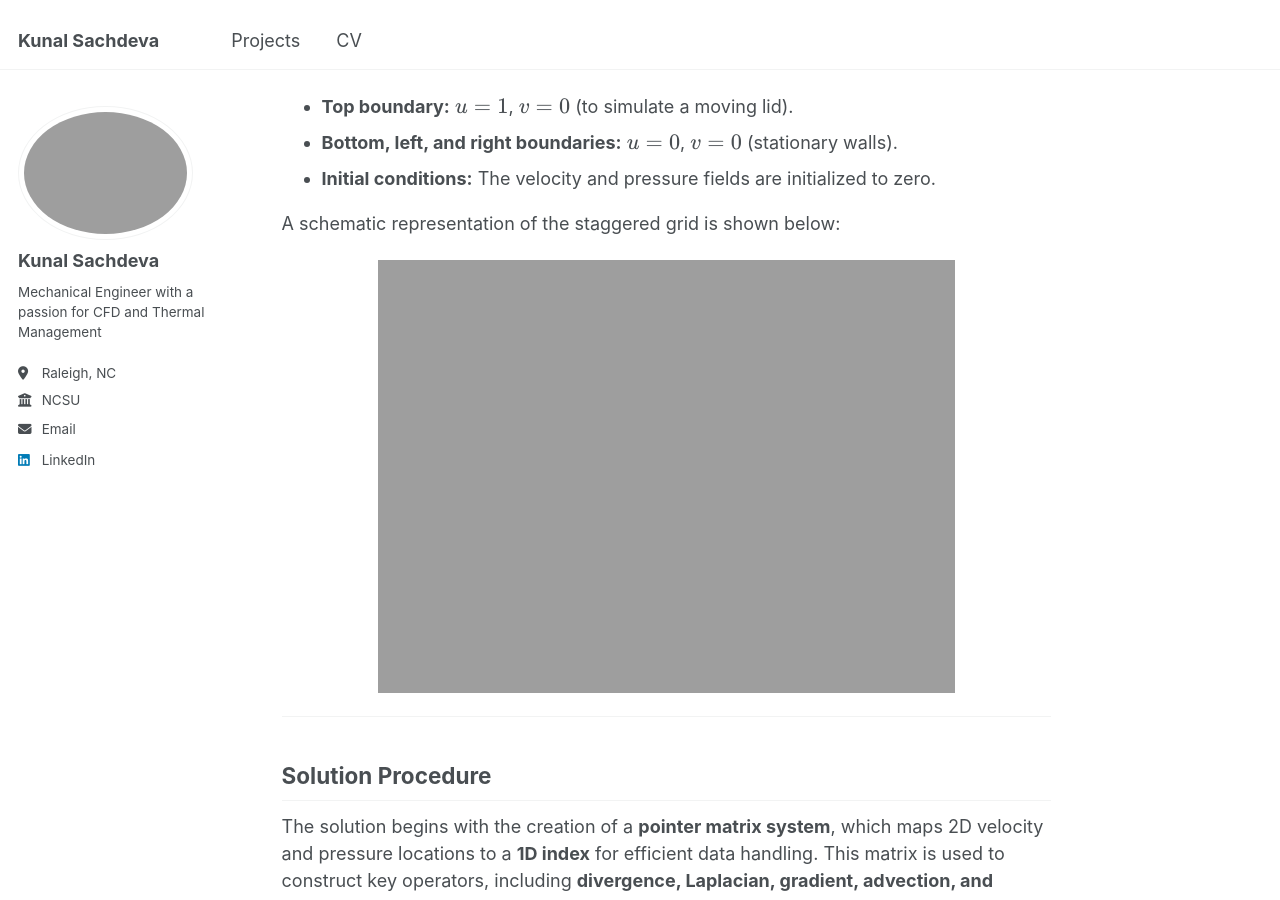
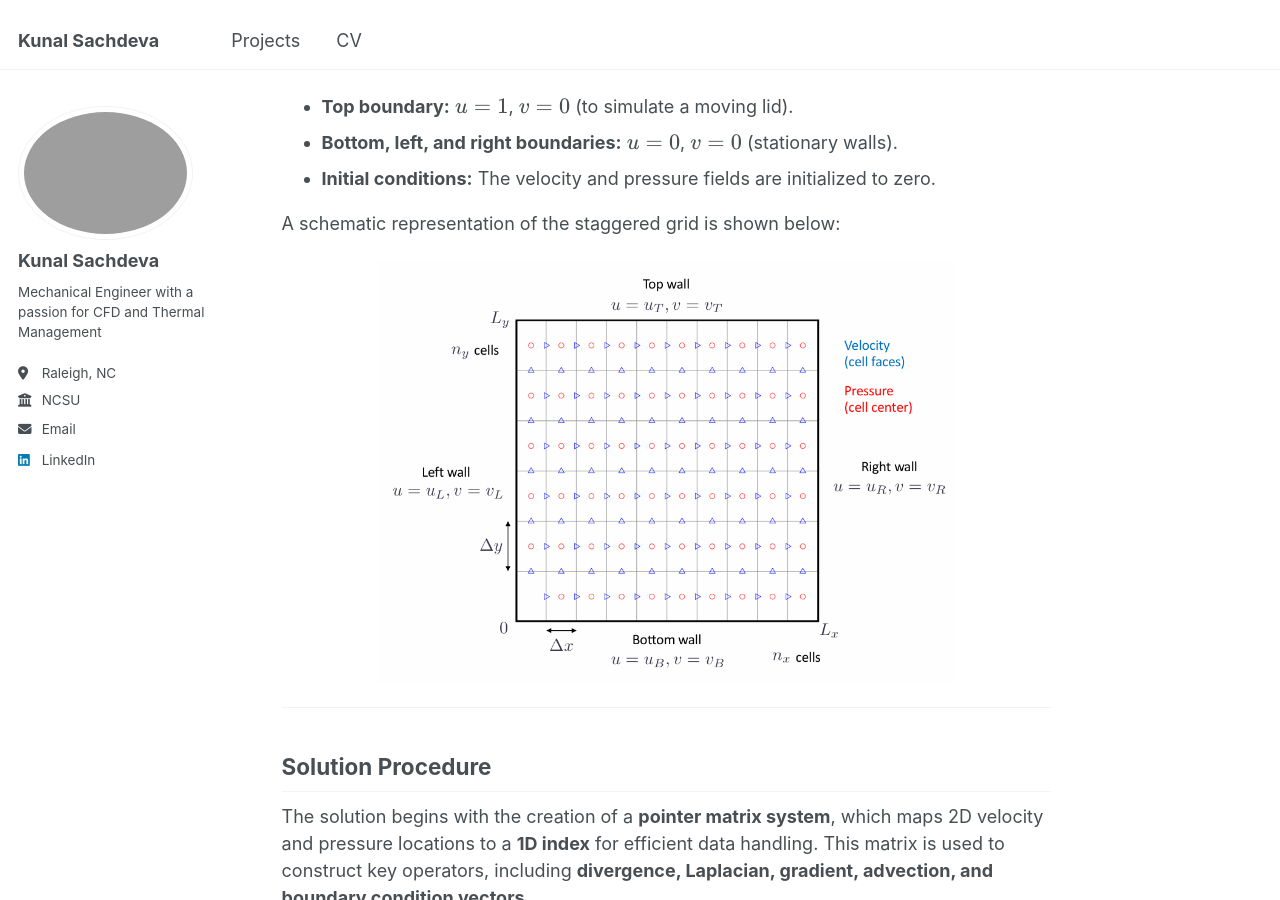
Before and after one commit to sachdevakunal/sachdevakunal.github.io, a Jekyll site: the page built from _projects/iNS_part1.md, in a window 1280 px wide and 900 px high, scrolled down 1654 px. Built offline with Jekyll 4.4.1, drawn with Linux system fonts in a browser that asks for light colours.

Commit message:
Update iNS_part1.md

```diff
--- a/_projects/iNS_part1.md
+++ b/_projects/iNS_part1.md
@@ -59,7 +59,7 @@ The computational domain is a **$ 1 \times 1 $ square** discretized into a **$ 1
 A schematic representation of the staggered grid is shown below:
 
 <p align="center">
-  <img src="https://sachdevakunal.github.io/images/staggered_grid_iNS.png" width="75%">
+  <img src="https://sachdevakunal.github.io/images/iNS_part1/staggered_grid_iNS.png" width="75%">
 </p>
 
 
@@ -86,11 +86,11 @@ The **vorticity contours** reveal strong **shear forces near the top boundary**
 Validation against **Ghia et al.’s velocity profiles** shows minor deviations at **5 time units**, particularly in steep gradient regions, but by **10 time units**, the numerical solution **fully converges** to the benchmark data, confirming solver reliability.
 
 <p align="center">
-  <img src="https://sachdevakunal.github.io/images/LDC_re=100_t=10.png" width="49%">
-  <img src="https://sachdevakunal.github.io/images/LDS_velocityMagnitude.png" width="48%">
+  <img src="https://sachdevakunal.github.io/images/iNS_part1/LDC_re=100_t=10.png" width="49%">
+  <img src="https://sachdevakunal.github.io/images/iNS_part1/LDS_velocityMagnitude.png" width="48%">
 </p>
 
 <p align="center">
-  <img src="https://sachdevakunal.github.io/images/LDS_vorticity_re100.png" width="49%">
-  <img src="https://sachdevakunal.github.io/images/v_validation.png" width="49%">
+  <img src="https://sachdevakunal.github.io/images/iNS_part1/LDS_vorticity_re100.png" width="49%">
+  <img src="https://sachdevakunal.github.io/images/iNS_part1/v_validation.png" width="49%">
 </p>
```
